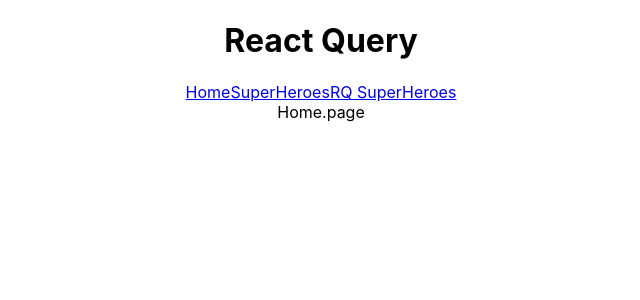
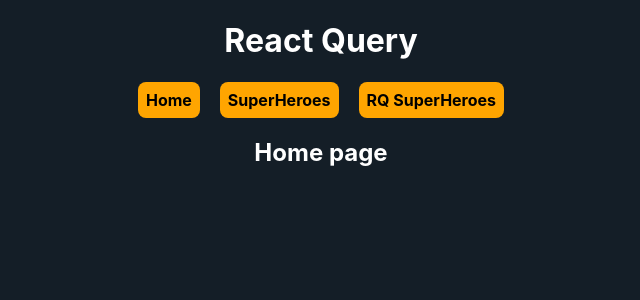
Before and after one commit to LemmyMwaura/Tanstack-RQuery, a React (Vite) app: page / in a window 1280 px wide. Shown: the top 300 px of the page, without its empty margins (319-959 px from the left). Built offline with nearby package versions, Linux system fonts and the light colour scheme.

Commit message:
Style & refactor: mini refactor and style update

```diff
--- a/src/App.css
+++ b/src/App.css
@@ -1,42 +1,28 @@
+body{
+  box-sizing: border-box;
+  padding: 0;
+  margin: 0;
+  background-color: #141E27;
+  color: white;
+}
+
 .App {
+  display: grid;
+  place-content: center;
   text-align: center;
 }
 
-.App-logo {
-  height: 40vmin;
-  pointer-events: none;
+.primary-nav{
+  display: flex;
+  align-items: center;
+  gap: 20px;
 }
 
-@media (prefers-reduced-motion: no-preference) {
-  .App-logo {
-    animation: App-logo-spin infinite 20s linear;
-  }
+a{
+  text-decoration: none;
+  font-weight: bold;
+  color: black;
+  padding: 0.5rem;
+  background-color: orange;
+  border-radius: 0.5rem;
 }
-
-.App-header {
-  background-color: #282c34;
-  min-height: 100vh;
-  display: flex;
-  flex-direction: column;
-  align-items: center;
-  justify-content: center;
-  font-size: calc(10px + 2vmin);
-  color: white;
-}
-
-.App-link {
-  color: #61dafb;
-}
-
-@keyframes App-logo-spin {
-  from {
-    transform: rotate(0deg);
-  }
-  to {
-    transform: rotate(360deg);
-  }
-}
-
-button {
-  font-size: calc(10px + 2vmin);
-}
--- a/src/components/HomePage.jsx
+++ b/src/components/HomePage.jsx
@@ -2,6 +2,10 @@ import React from 'react'
 
 export default function Homepage() {
   return (
-    <div>Home.page</div>
+    <div>
+      <h2 className="title">
+        Home page
+      </h2>
+    </div>
   )
 }
```
